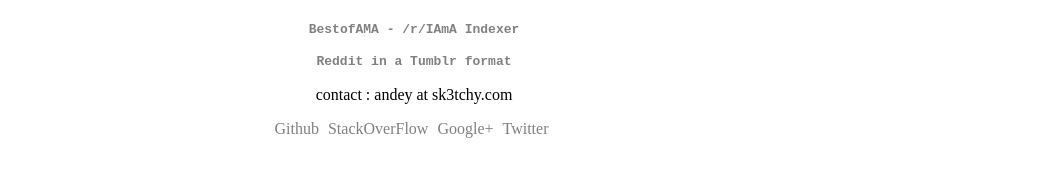
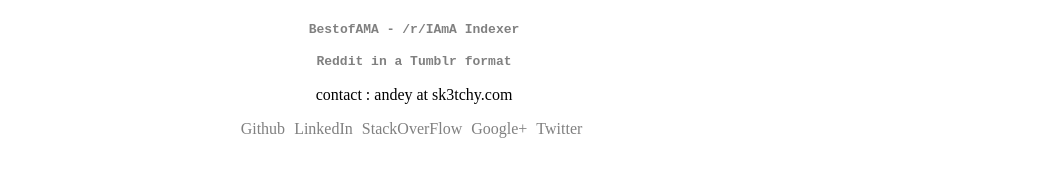
Before and after one commit to andey/sk3tchy, a plain HTML site: page index.html in a window 1280 px wide. Shown: the part 381-558 px from the top of the page, without its empty margins (226-1280 px from the left). Drawn offline with Linux system fonts and the light colour scheme.

Commit message:
Add LinkedIn

```diff
--- a/index.html
+++ b/index.html
@@ -29,6 +29,7 @@
 	<p>contact &#58; andey at sk3tchy.com</p>
 	<ul>
 		<li><a href="https://github.com/andey">Github</a></li>
+		<li><a href="https://www.linkedin.com/in/andeywei">LinkedIn</a></li>
 		<li><a href="http://stackoverflow.com/users/1251349/andrew-wei">StackOverFlow</a></li>
 		<li><a href="https://plus.google.com/+AndrewWei">Google+</a></li>
 		<li><a href="http://twitter.com/andey_">Twitter</a></li>
```
